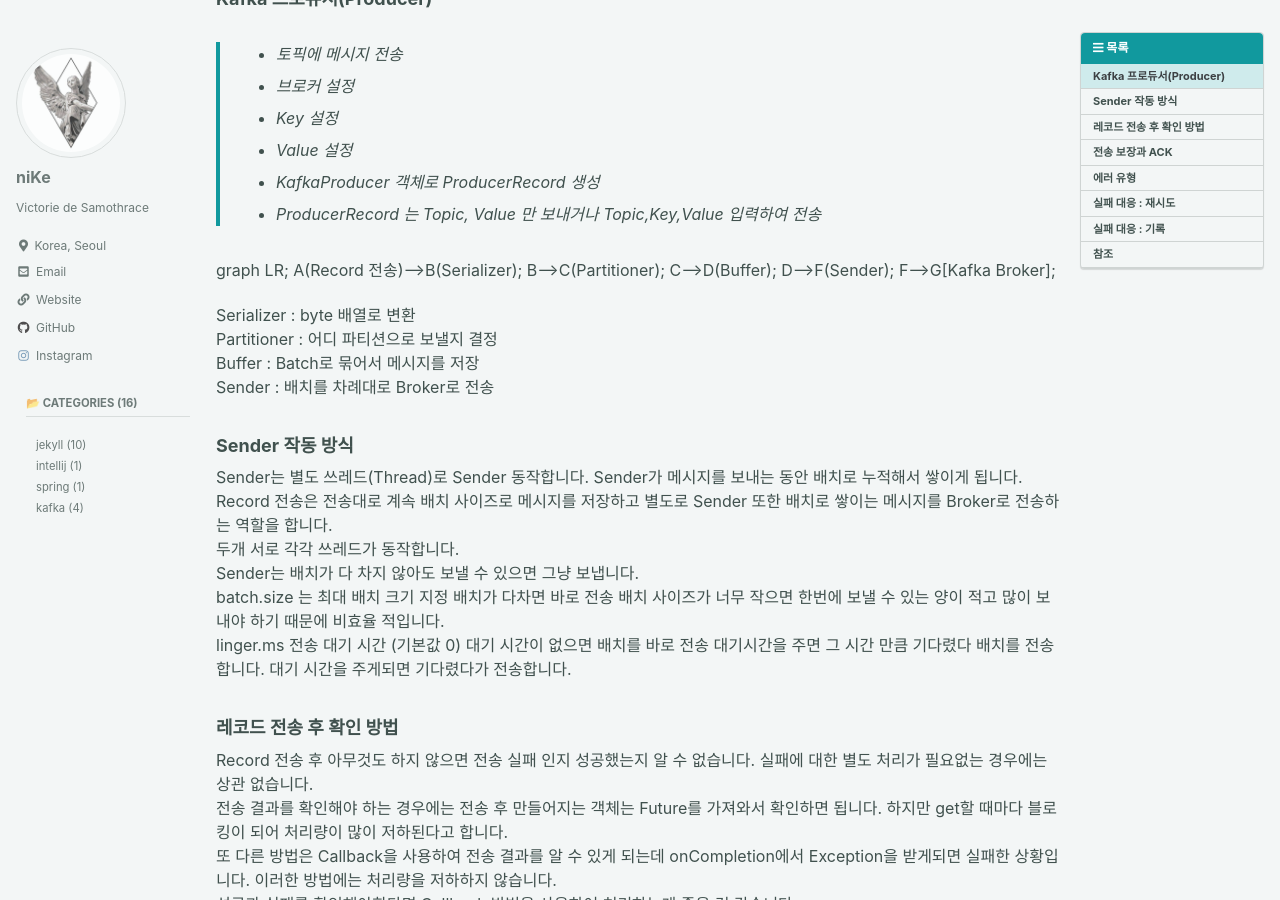
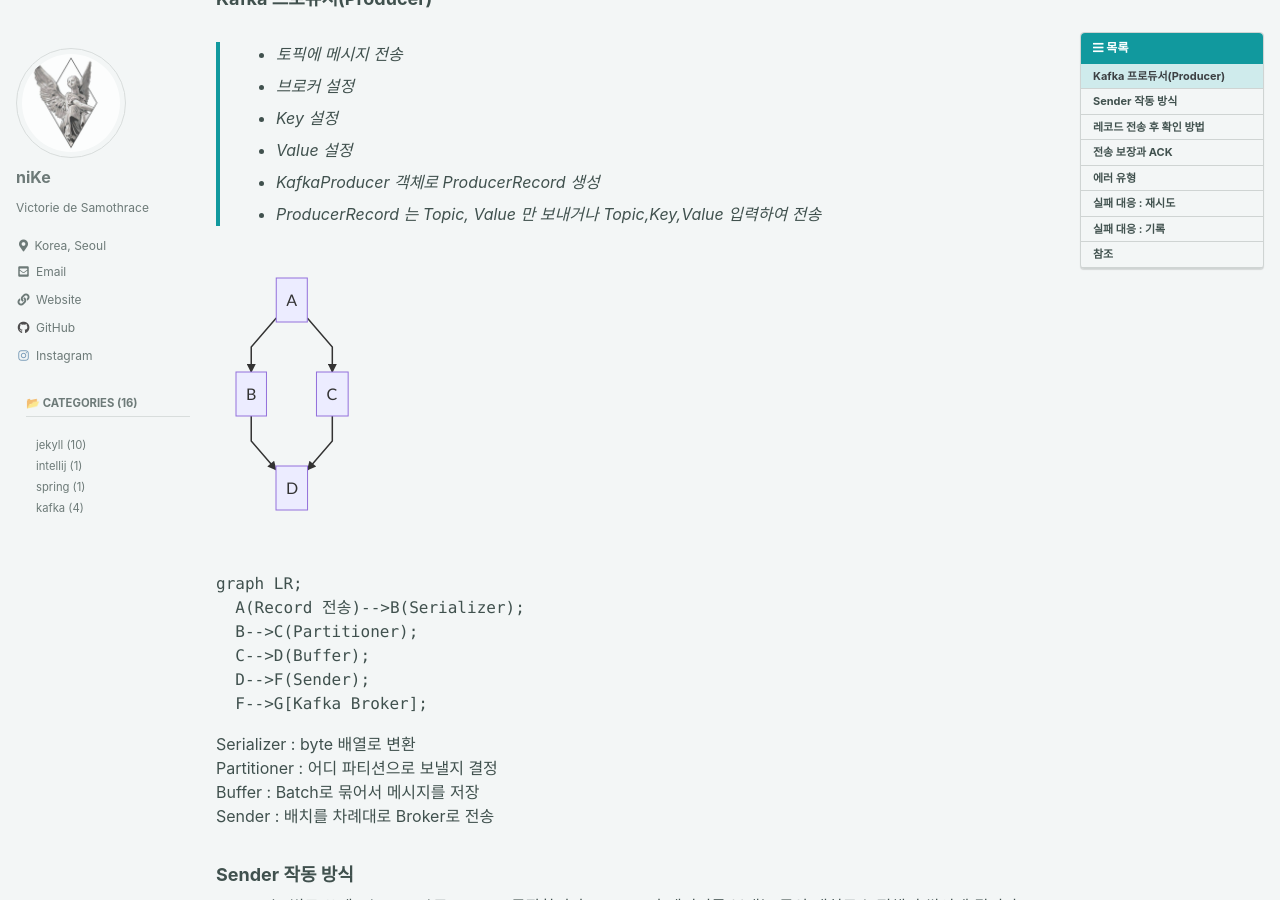
Before and after one commit to KwakTaeMin/KwakTaeMin.github.io, a Jekyll site: the page built from _posts/2023-07-17-Kafka 프로듀서(producer)(3).md, in a window 1280 px wide and 900 px high, scrolled down 194 px. Built offline with Jekyll 4.4.1, drawn with Linux system fonts in a browser that asks for light colours; cached includes are drawn as plain includes; some web fonts are replaced; comment, search, counter and statistics services are not loaded.

Commit message:
카프카 프로듀서 포스팅

````diff
--- a/_posts/2023-07-17-Kafka 프로듀서(producer)(3).md
+++ b/_posts/2023-07-17-Kafka 프로듀서(producer)(3).md
@@ -24,14 +24,18 @@ date: 2023-07-17T1:00:00Z
 > - KafkaProducer 객체로 ProducerRecord 생성
 > - ProducerRecord 는 Topic, Value 만 보내거나 Topic,Key,Value 입력하여 전송
 
+<div class="mermaid">
+  graph TD; A-->B; A-->C; B-->D; C-->D;
+</div>
 
-
+```mermaid
 graph LR;
   A(Record 전송)-->B(Serializer);
   B-->C(Partitioner);
   C-->D(Buffer);
   D-->F(Sender);
   F-->G[Kafka Broker];
+```
 
 
 Serializer : byte 배열로 변환
````
